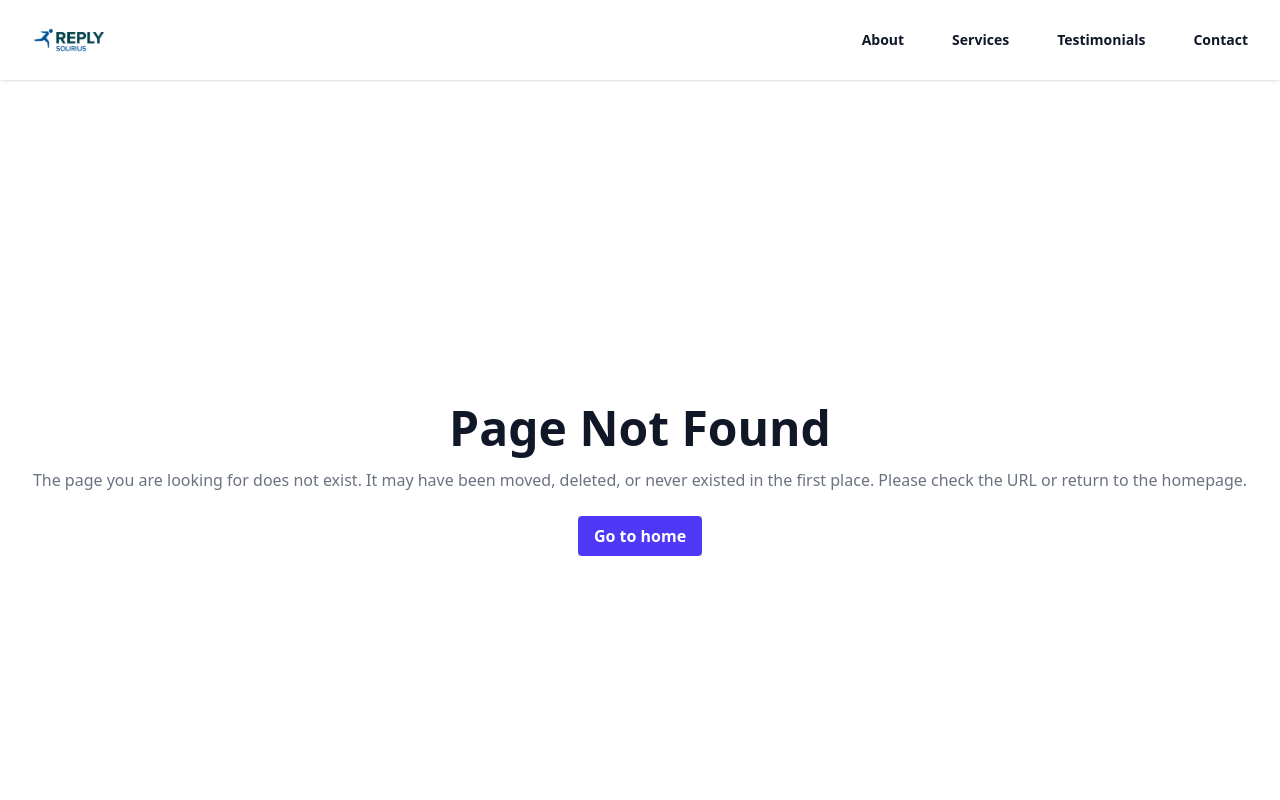
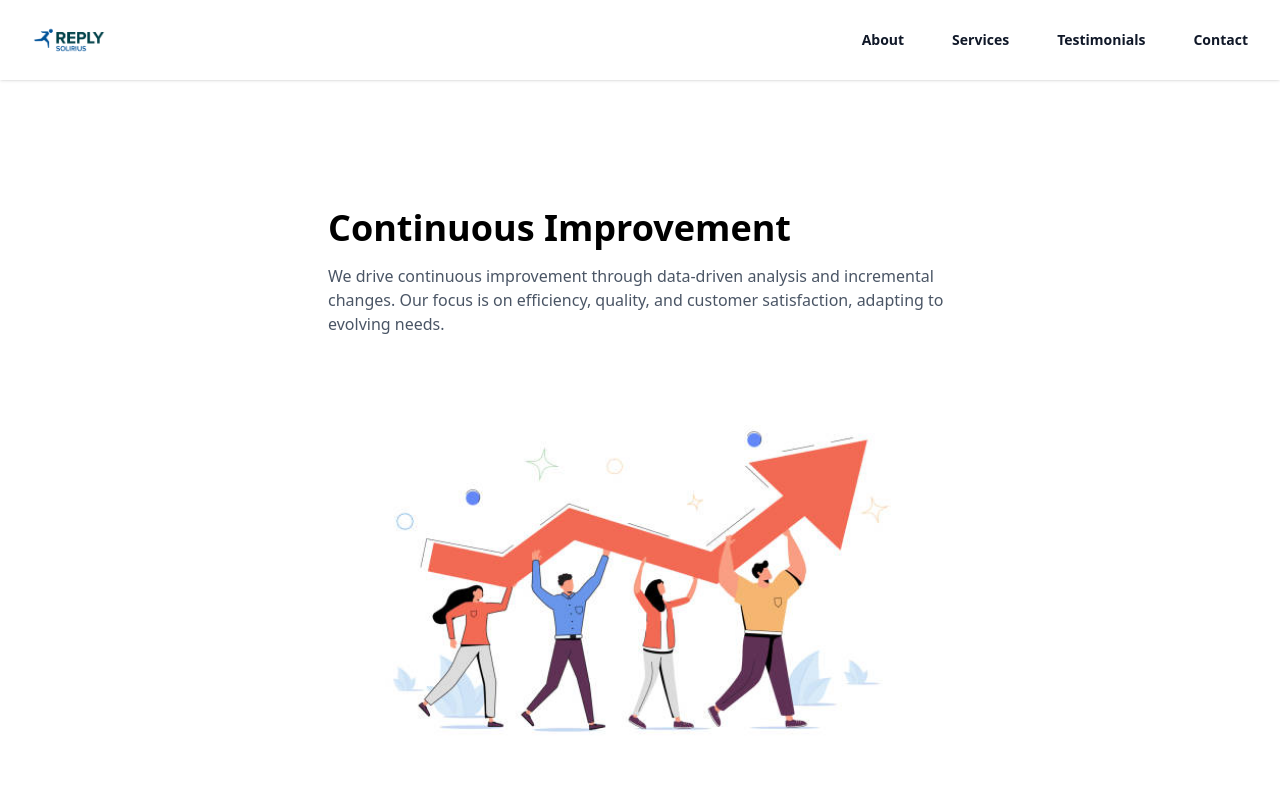
Before and after one commit to lambley/solirius-spa-poc, a Next.js app: page /services/1 in a window 1280 px wide. Before the commit this address had no page. Shown: the top 800 px of the page. Built offline with nearby package versions, Linux system fonts and the light colour scheme.

Commit message:
Add dynamic routing to Service cards

```diff
--- a/app/page.tsx
+++ b/app/page.tsx
@@ -1,5 +1,3 @@
-"use client";
-
 import * as Sections from "../components/sections/index";
 
 export default function Home() {
--- /dev/null
+++ b/app/services/[id]/page.tsx
@@ -0,0 +1,36 @@
+import { services } from "@/content/sections";
+import { notFound } from "next/navigation";
+import Image from "next/image";
+
+interface ServicePageProps {
+  params: { id: string };
+}
+
+export default async function ServicePage({ params }: ServicePageProps) {
+  // ignore the warning: "'await' has no effect on the type of this expression.ts(80007)"
+  // this is very much needed: https://nextjs.org/docs/messages/sync-dynamic-apis
+  const { id } = await params;
+  const service = services.find((s) => String(s.id) === id);
+
+  if (!service) return notFound();
+
+  return (
+    <div className="py-24 sm:py-32">
+      <div className="mx-auto max-w-2xl px-6">
+        <h1 className="text-4xl font-bold">{service.title}</h1>
+        <p className="mt-4 text-gray-600">{service.description}</p>
+        {service.imageUrl && (
+          <div className="mt-8">
+            <Image
+              src={service.imageUrl}
+              alt={service.imageAlt || service.title}
+              width={600}
+              height={400}
+              className="w-full h-auto rounded-lg"
+            />
+          </div>
+        )}
+      </div>
+    </div>
+  );
+}
--- a/app/services/page.tsx
+++ b/app/services/page.tsx
@@ -1,5 +1,3 @@
-"use client";
-
 import SectionPage from "@/components/shared/SectionPage";
 import { Services } from "@/components/sections";
 import { renderAdditionalContent } from "@/utils/presenters";
--- a/components/sections/Contact.tsx
+++ b/components/sections/Contact.tsx
@@ -1,3 +1,5 @@
+"use client";
+
 import { useState } from "react";
 import { sections } from "@/content/sections";
 
--- a/content/sections.ts
+++ b/content/sections.ts
@@ -4,7 +4,7 @@ const services: Service[] = [
   {
     id: 1,
     title: "Continuous Improvement",
-    href: "#",
+    href: "/services/1",
     description:
       "We drive continuous improvement through data-driven analysis and incremental changes. Our focus is on efficiency, quality, and customer satisfaction, adapting to evolving needs.",
     category: { title: "Software", href: "#" },
@@ -14,7 +14,7 @@ const services: Service[] = [
   {
     id: 2,
     title: "Incident Management",
-    href: "#",
+    href: "/services/2",
     description:
       "We provide robust incident management based on ITIL best practices, ensuring quick response and resolution. Our on-call teams and monitoring systems ensure service stability.",
     category: { title: "Incidents", href: "#" },
@@ -24,7 +24,7 @@ const services: Service[] = [
   {
     id: 3,
     title: "Discovery",
-    href: "#",
+    href: "/services/3",
     description:
       "Our service discovery process offers a 'health-check' to understand your service's context and support needs. We identify gaps, risks, and dependencies to ensure a smooth service transition.",
     category: { title: "Discovery", href: "#" },
```
